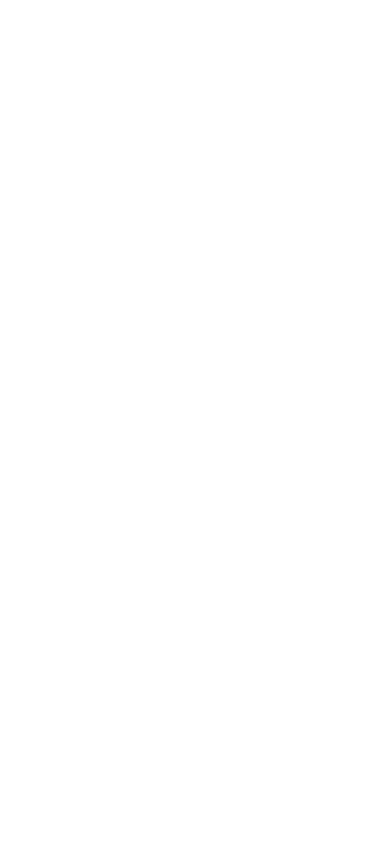
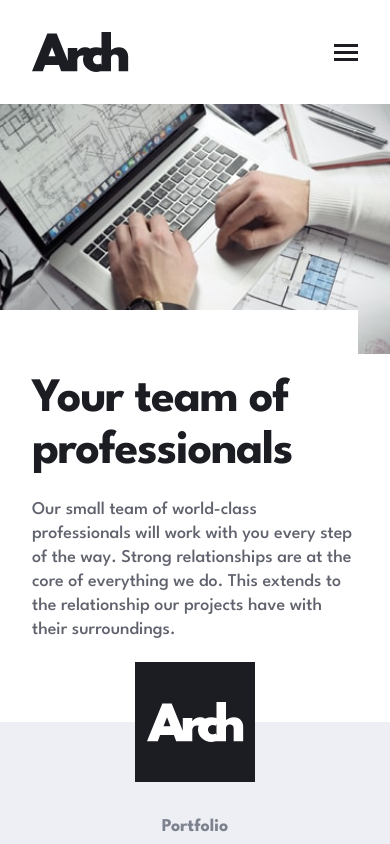
Before and after one commit to David-Henery4/Arch-Studio-website, a React (Vite) app: page /about in a window 390 px wide. Before the commit this address had no page. Shown: the top 844 px of the page. Built offline with nearby package versions, Linux system fonts and the light colour scheme.

Commit message:
added-about-hero-responsive

```diff
--- a/src/App.jsx
+++ b/src/App.jsx
@@ -1,13 +1,14 @@
 import { Routes, Route } from "react-router-dom";
 import { SharedLayout } from "./layout";
-import { Home, Portfolio  } from "./pages";
+import { Home, Portfolio, About } from "./pages";
 
 function App() {
   return (
     <Routes>
-      <Route path="/" element={<SharedLayout/>}>
-        <Route index element={<Home/>}/>
-        <Route path="portfolio" element={<Portfolio/>}/>
+      <Route path="/" element={<SharedLayout />}>
+        <Route index element={<Home />} />
+        <Route path="portfolio" element={<Portfolio />} />
+        <Route path="about" element={<About />} />
       </Route>
     </Routes>
   );
--- a/src/assets/about/index.js
+++ b/src/assets/about/index.js
@@ -0,0 +1,24 @@
+
+// heros
+import aboutHeroMob from "./mobile/image-hero.jpg"
+import aboutHeroTab from "./tablet/image-hero.jpg"
+import aboutHeroDesk from "./desktop/image-hero.jpg"
+//
+import avatarJackson from "./desktop/avatar-jackson.jpg"
+import avatarJake from "./desktop/avatar-jake.jpg"
+import avatarMaria from "./desktop/avatar-maria.jpg"
+import avatarThompson from "./desktop/avatar-Thompson.jpg"
+import heritageImg from "./desktop/image-heritage.jpg"
+
+export {
+  aboutHeroDesk,
+  aboutHeroMob,
+  aboutHeroTab,
+  //
+  avatarJackson,
+  avatarJake,
+  avatarMaria,
+  avatarThompson,
+  //
+  heritageImg,
+}
--- a/src/components/index.js
+++ b/src/components/index.js
@@ -1,10 +1,14 @@
+
 // REUSED
 import PortfolioCTA from "./reused/PortfolioCTA";
 import AllProjectsBtn from "./reused/AllProjectsBtn";
 import ProjectsGallery from "./reused/ProjectsGallery";
+import SubPageHero from "./reused/SubPageHero";
+
 // SHARED
 import Navbar from "./shared/Navbar";
 import Footer from "./shared/Footer";
+
 // HOME
 // Hero
 import Hero from "./home/Hero";
@@ -19,6 +23,7 @@
   PortfolioCTA,
   AllProjectsBtn,
   ProjectsGallery,
+  SubPageHero,
   // SHARED
   Navbar,
   Footer,
--- /dev/null
+++ b/src/components/reused/SubPageHero.jsx
@@ -0,0 +1,35 @@
+import {aboutHeroDesk,aboutHeroMob,aboutHeroTab} from "../../assets/about";
+
+const SubPageHero = () => {
+  return (
+    <section className="col-start-1 col-end-13 mdTab:col-start-2 mdTab:col-end-12 tab:grid tab:max-h-[740px] tab:grid-rows-subTab tab:grid-cols-subTab lap:grid-cols-subDesk lap:grid-rows-subDesk">
+      <picture className="tab:col-start-1 tab:col-end-3 tab:row-start-1 tab:row-end-[13] lap:row-start-1 lap:row-end-3 lap:col-start-1 lap:col-end-3">
+        <source media="(min-width: 56.25em)" srcSet={aboutHeroDesk} />
+        <source media="(min-width: 46.25em)" srcSet={aboutHeroTab} />
+        <img
+          className="w-full object-cover tab:h-full"
+          src={aboutHeroMob}
+          alt="Image showing representing the hero section of this page"
+          srcSet={aboutHeroMob}
+        />
+      </picture>
+      <div className="bg-white w-full relative py-5 px-8 grid gap-5 justify-center tab:px-[60px] tab:pr-0 tab:pb-0 tab:content-end tab:col-start-2 tab:col-end-4 tab:row-start-6 tab:row-end-[13] tab:gap-9 lap:row-start-2 lap:row-end-3">
+        <div className="absolute h-11 w-11/12 bg-white -top-11 left-0 tab:hidden"></div>
+        <h3 className="hidden absolute -top-24 right-0 text-veryLightGrey text-9xl font-bold leading-xtraLrgHeading -tracking-[3px] tab:block lap:left-0 lap:text-[175px] XtraLgDesk:text-[250px]">
+          About
+        </h3>
+        <h2 className="text-lrgHeadingMob leading-lrgHeadingMob -tracking-[1.2px] font-bold max-w-md smTab:text-medHeading smTab:leading-medHeading smTab:tracking-lrgMedHeading">
+          Your team of professionals
+        </h2>
+        <p className="text-bodyText leading-bodyText font-medium text-darkGrey max-w-md">
+          Our small team of world-class professionals will work with you every
+          step of the way. Strong relationships are at the core of everything we
+          do. This extends to the relationship our projects have with their
+          surroundings.
+        </p>
+      </div>
+    </section>
+  );
+}
+
+export default SubPageHero
--- a/src/layout/SharedLayout.jsx
+++ b/src/layout/SharedLayout.jsx
@@ -3,7 +3,7 @@
 
 const SharedLayout = () => {
   return (
-    <main className="font-spartan grid grid-cols-mob mdTab:grid-cols-mdTab tab:grid-cols-tab lgDesk:grid-cols-desk lgDesk:max-w-[1440px] lgDesk:mx-auto">
+    <main className="font-spartan text-veryDarkBlue grid grid-cols-mob mdTab:grid-cols-mdTab tab:grid-cols-tab lgDesk:grid-cols-desk lgDesk:max-w-[1440px] lgDesk:mx-auto">
       <Navbar />
       <Outlet />
       <Footer />
--- /dev/null
+++ b/src/pages/About.jsx
@@ -0,0 +1,13 @@
+import {SubPageHero} from "../components"
+
+const About = () => {
+  return (
+    <>
+      <SubPageHero/>
+
+    </>
+
+  )
+}
+
+export default About
--- a/src/pages/index.js
+++ b/src/pages/index.js
@@ -1,7 +1,9 @@
 import Home from "./Home";
 import Portfolio from "./Portfolio";
+import About from "./About";
 
 export {
   Home,
   Portfolio,
+  About,
 }
--- a/tailwind.config.js
+++ b/tailwind.config.js
@@ -12,6 +12,7 @@
       lgLap: "68.75em", // 1100px
       desk: "73.75em", // 1180px
       lgDesk: "80.31em", // 1285px
+      XtraLgDesk: "90em", // 1400px
     },
     colors: {
       white: "#ffffff",
@@ -72,9 +73,13 @@
         footerTab: "1fr 156px",
         desk: "165px repeat(10,1fr) 165px",
         featuredLap: "repeat(3,1fr)",
+        subTab: "58px 1fr",
+        subDesk: "1fr 154px 1fr",
       },
       gridTemplateRows: {
         footerMob: "60px",
+        subTab: "repeat(12,1fr)",
+        subDesk: "219px 1fr",
       },
     },
   },
```
